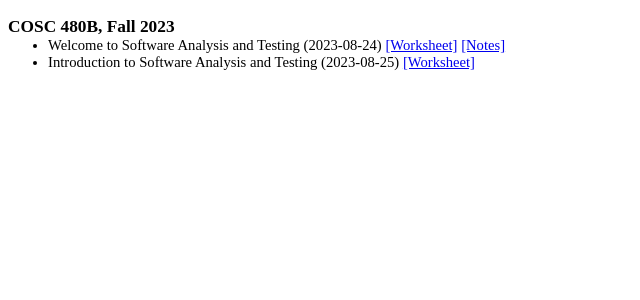
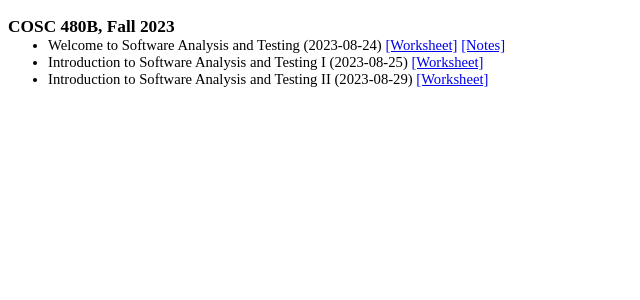
Before and after one commit to georgianahaldeman/cosc480, a Jekyll site: the page built from docs/notes/index.md, in a window 1280 px wide. Shown: the top 300 px of the page, without its empty margins (0-640 px from the left). Built offline with Jekyll 4.4.1, drawn with Linux system fonts in a browser that asks for light colours; our own code applies the rules of GitHub Pages for plain Markdown files.

Commit message:
8_29 worksheet

```diff
--- a/docs/notes/index.md
+++ b/docs/notes/index.md
@@ -2,4 +2,6 @@
 
 - Welcome to Software Analysis and Testing (2023-08-24) [[Worksheet]](./notes/8_24.pdf) [[Notes]](./answers/8_24_answers.pdf)
 
-- Introduction to Software Analysis and Testing (2023-08-25) [[Worksheet]](./notes/8_25.pdf)
+- Introduction to Software Analysis and Testing I (2023-08-25) [[Worksheet]](./notes/8_25.pdf)
+
+- Introduction to Software Analysis and Testing II (2023-08-29) [[Worksheet]](./notes/8_29.pdf)
```
Also changed, not shown: 1 other file.
